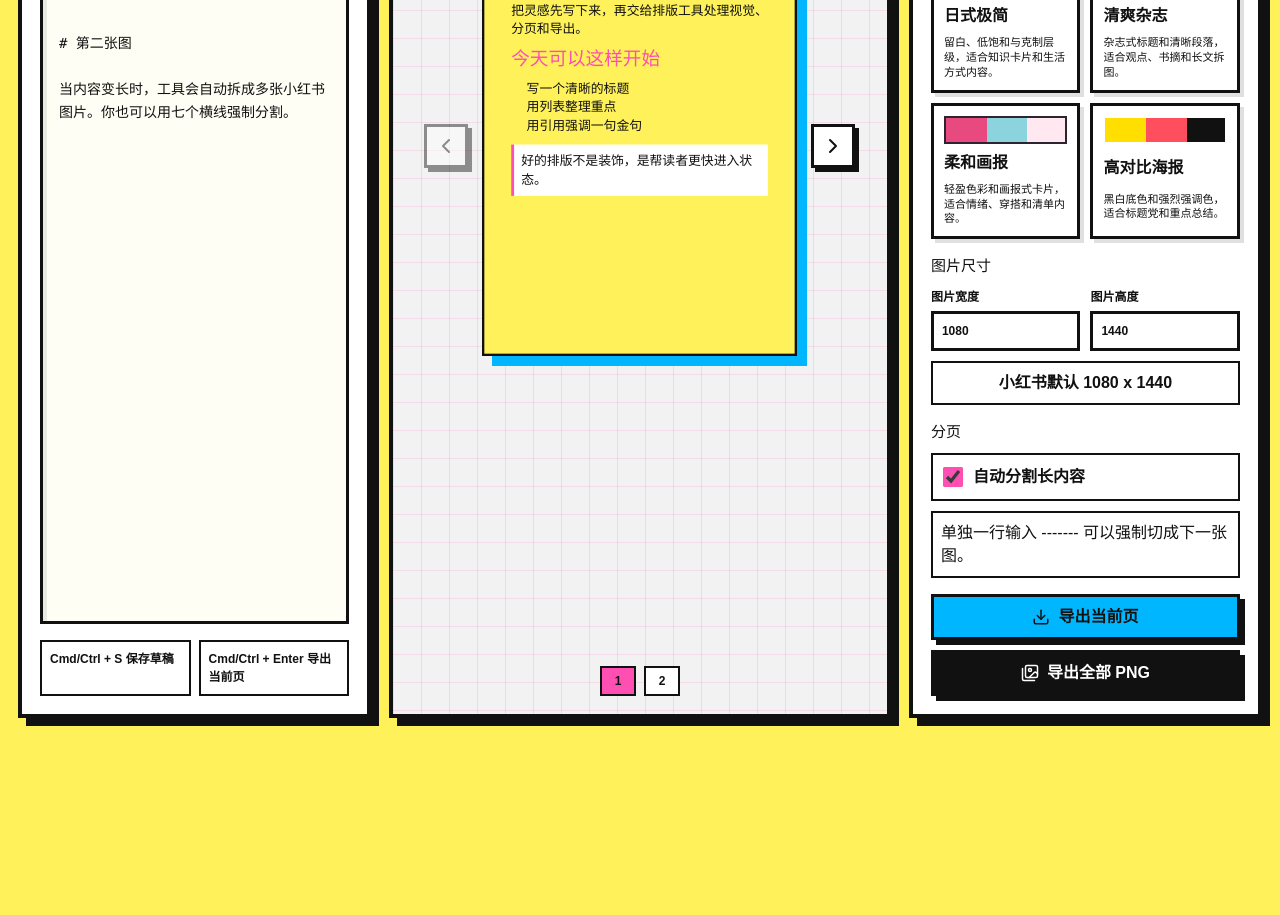
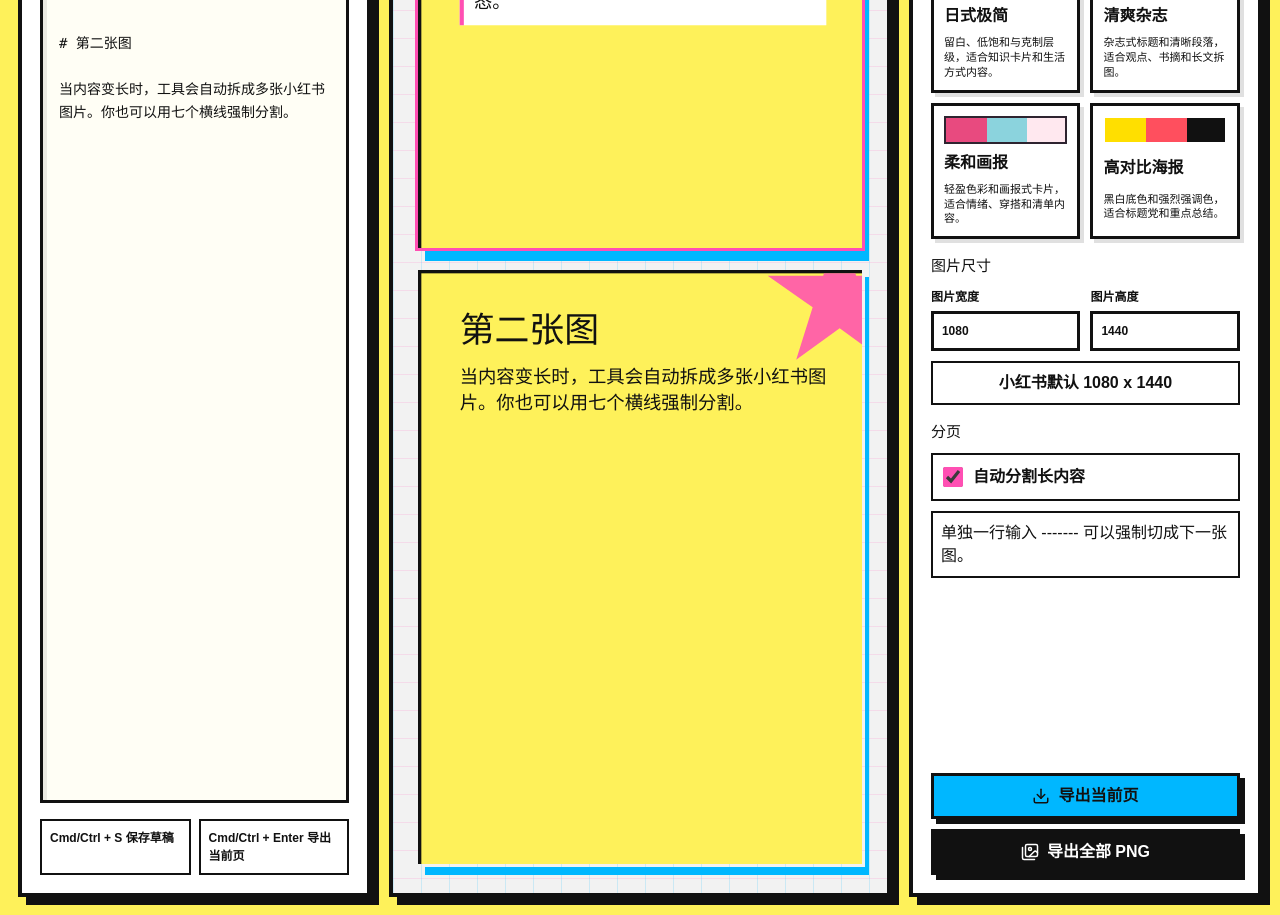
Before and after one commit to kklt-ai/kklt-ai-blog, a Next.js app: page / in a window 1280 px wide. Shown: the part 460-1375 px from the top of the page. Before the commit the page ends 1196 px from the top, so only its background shows below. Built offline with nearby package versions, Linux system fonts and the light colour scheme.

Commit message:
预览图片样式

```diff
--- a/src/app/globals.css
+++ b/src/app/globals.css
@@ -185,34 +185,7 @@ button:focus-visible {
   padding: 8px;
 }
 
-.preview-stage {
-  flex: 1;
-  min-height: 360px;
-  display: flex;
-  align-items: center;
-  justify-content: center;
-  gap: 14px;
-  overflow: hidden;
-}
-
-.preview-frame {
-  position: relative;
-  flex: 0 0 auto;
-  box-shadow: 10px 10px 0 var(--electric-blue);
-}
-
-.nav-button {
-  width: 44px;
-  height: 44px;
-  border: 3px solid var(--ink);
-  background: #fff;
-  display: grid;
-  place-items: center;
-  box-shadow: 4px 4px 0 var(--ink);
-}
-
-.page-meta,
-.page-strip {
+.page-meta {
   display: flex;
   flex-wrap: wrap;
   gap: 8px;
@@ -220,20 +193,34 @@ button:focus-visible {
   font-weight: 900;
 }
 
-.page-strip {
-  justify-content: center;
+.preview-scroll {
+  flex: 1;
+  display: flex;
+  flex-direction: column;
+  align-items: center;
+  gap: 16px;
+  overflow-y: auto;
+  overflow-x: hidden;
+  padding: 8px 0;
 }
 
-.page-strip button {
-  width: 36px;
-  height: 30px;
-  border: 2px solid var(--ink);
-  background: #fff;
-  font-weight: 900;
+.preview-item {
+  position: relative;
+  flex: 0 0 auto;
+  overflow: hidden;
+  box-shadow: 10px 10px 0 var(--electric-blue);
+  border: 3px solid transparent;
+  cursor: pointer;
+  transition: border-color 0.15s;
 }
 
-.page-strip button.is-active {
-  background: var(--hot-pink);
+.preview-item.is-active {
+  border-color: var(--hot-pink);
+}
+
+.preview-item:focus-visible {
+  outline: 3px solid var(--hot-pink);
+  outline-offset: 2px;
 }
 
 .setting-group {
@@ -544,10 +531,6 @@ button:focus-visible {
   .preview-panel {
     min-height: auto;
   }
-
-  .preview-stage {
-    min-height: 420px;
-  }
 }
 
 @media (max-width: 640px) {
@@ -574,8 +557,4 @@ button:focus-visible {
   .theme-grid {
     grid-template-columns: 1fr;
   }
-
-  .nav-button {
-    display: none;
-  }
 }
--- a/src/components/PreviewPanel.tsx
+++ b/src/components/PreviewPanel.tsx
@@ -1,6 +1,6 @@
 "use client";
 
-import { ChevronLeft, ChevronRight } from "lucide-react";
+import { useEffect, useRef, useState } from "react";
 import { RenderedPage } from "./RenderedPage";
 import type { Dimensions, GeneratedPage, ThemeDefinition } from "@/lib/types";
 
@@ -21,10 +21,25 @@ export function PreviewPanel({
   onPageChange,
   registerPageRef,
 }: PreviewPanelProps) {
-  const selectedPage = pages[selectedPageIndex] ?? pages[0];
-  const previewScale = Math.min(0.42, 420 / dimensions.height, 320 / dimensions.width);
-  const previewWidth = dimensions.width * previewScale;
-  const previewHeight = dimensions.height * previewScale;
+  const scrollRef = useRef<HTMLDivElement>(null);
+  const [scale, setScale] = useState(0.4);
+
+  useEffect(() => {
+    const el = scrollRef.current;
+    if (!el) return;
+
+    const update = () => {
+      const w = el.clientWidth;
+      const s = Math.min(1, (w - 8) / dimensions.width);
+      setScale(s);
+    };
+
+    update();
+
+    const ro = new ResizeObserver(update);
+    ro.observe(el);
+    return () => ro.disconnect();
+  }, [dimensions.width]);
 
   return (
     <section className="preview-panel" aria-label="图片预览">
@@ -43,42 +58,32 @@ export function PreviewPanel({
         </div>
       </div>
 
-      <div className="preview-stage">
-        <button
-          className="nav-button"
-          type="button"
-          disabled={selectedPageIndex === 0}
-          onClick={() => onPageChange(selectedPageIndex - 1)}
-          title="上一页"
-        >
-          <ChevronLeft aria-hidden="true" />
-        </button>
-
-        <div className="preview-frame" style={{ width: previewWidth, height: previewHeight }}>
-          <RenderedPage page={selectedPage} theme={theme} dimensions={dimensions} scale={previewScale} />
-        </div>
-
-        <button
-          className="nav-button"
-          type="button"
-          disabled={selectedPageIndex >= pages.length - 1}
-          onClick={() => onPageChange(selectedPageIndex + 1)}
-          title="下一页"
-        >
-          <ChevronRight aria-hidden="true" />
-        </button>
-      </div>
-
-      <div className="page-strip" aria-label="页面列表">
+      <div ref={scrollRef} className="preview-scroll">
         {pages.map((page, index) => (
-          <button
+          <div
             key={page.id}
-            type="button"
-            className={index === selectedPageIndex ? "is-active" : ""}
+            className={`preview-item ${index === selectedPageIndex ? "is-active" : ""}`}
+            style={{
+              width: dimensions.width * scale,
+              height: dimensions.height * scale,
+            }}
             onClick={() => onPageChange(index)}
+            role="button"
+            tabIndex={0}
+            onKeyDown={(e) => {
+              if (e.key === "Enter" || e.key === " ") {
+                e.preventDefault();
+                onPageChange(index);
+              }
+            }}
           >
-            {index + 1}
-          </button>
+            <RenderedPage
+              page={page}
+              theme={theme}
+              dimensions={dimensions}
+              scale={scale}
+            />
+          </div>
         ))}
       </div>
 
```
